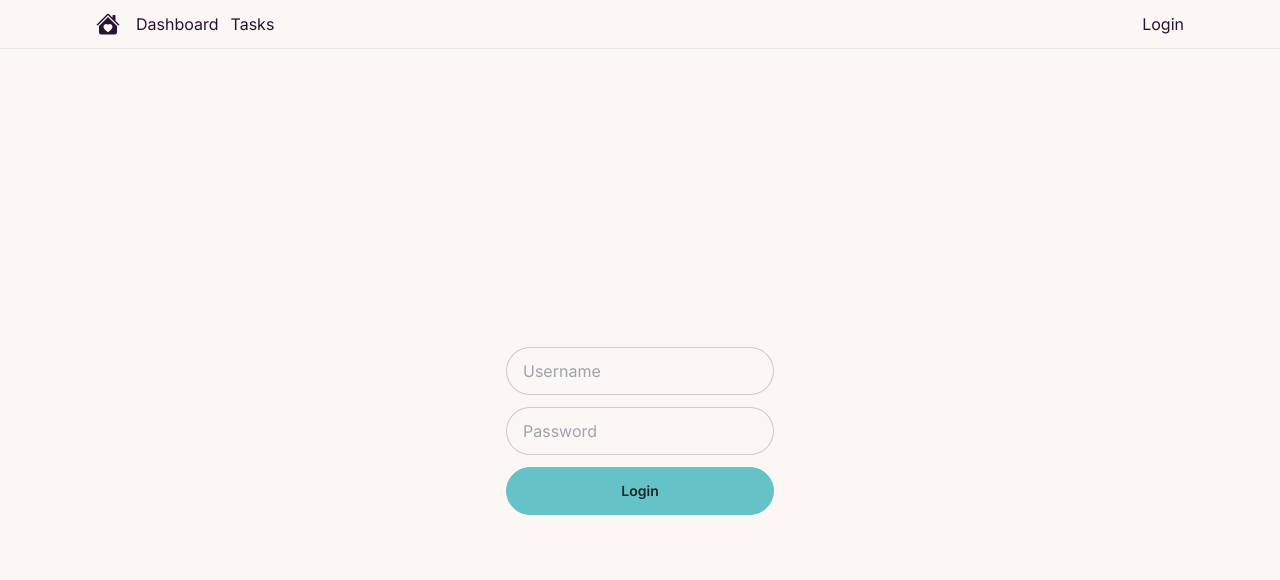
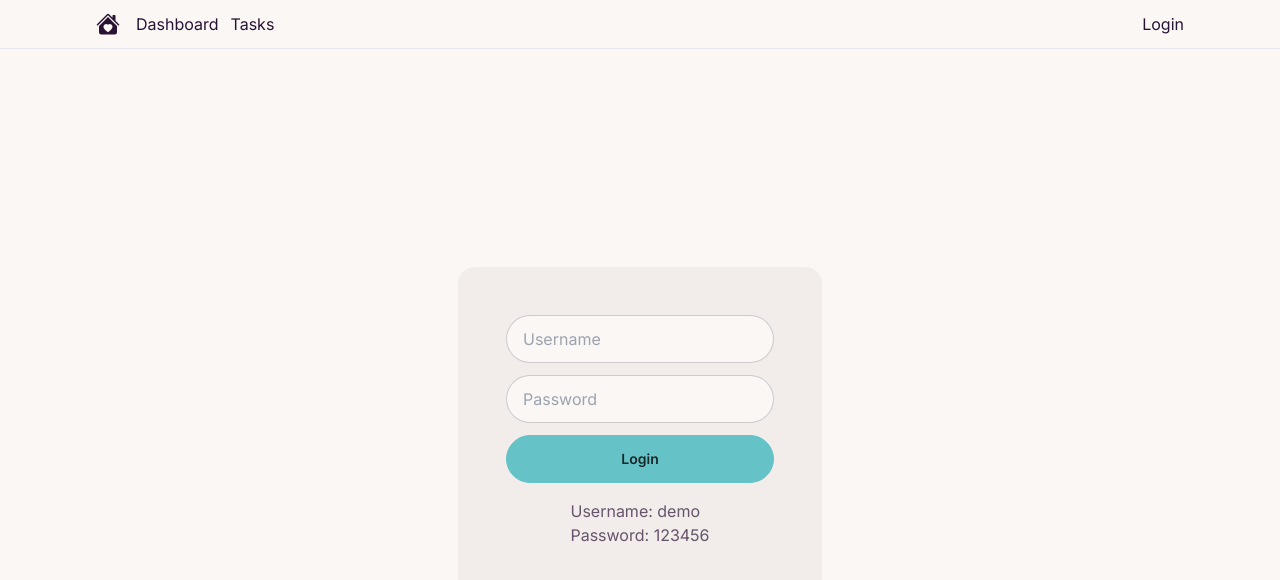
Before and after one commit to declangao/household-task-manager, a Next.js app: page /auth/signin in a window 1280 px wide. Shown: the top 580 px of the page. Built offline with nearby package versions, Linux system fonts and the light colour scheme; no server answers.

Commit message:
Custom login page

```diff
--- a/app/Navbar.tsx
+++ b/app/Navbar.tsx
@@ -4,7 +4,7 @@ import React from 'react';
 import { BsHouseHeartFill } from 'react-icons/bs';
 import Link from 'next/link';
 import { usePathname } from 'next/navigation';
-import { useSession, getCsrfToken, signOut } from 'next-auth/react';
+import { useSession, signOut } from 'next-auth/react';
 import Skeleton from 'react-loading-skeleton';
 import 'react-loading-skeleton/dist/skeleton.css';
 import Avatar from '@/components/Avatar';
@@ -45,7 +45,7 @@ function AuthStatus() {
       </label>
       <ul
         tabIndex={0}
-        className="dropdown-content z-[1] menu p-2 shadow bg-base-100 rounded-box w-64 text-center"
+        className="dropdown-content z-[1] menu p-2 shadow bg-base-100 rounded-box w-64 text-center space-y-4"
       >
         <li className="text-lg">Welcome, {session?.user?.name!}!</li>
         {/* <li>
--- a/app/auth/authOptions.ts
+++ b/app/auth/authOptions.ts
@@ -3,7 +3,6 @@ import { PrismaAdapter } from '@auth/prisma-adapter';
 import { NextAuthOptions } from 'next-auth';
 
 import prisma from '@/prisma/client';
-import { verify } from 'crypto';
 import { verifyPassword } from '@/utils/auth';
 
 const authOptions: NextAuthOptions = {
@@ -51,9 +50,9 @@ const authOptions: NextAuthOptions = {
   session: {
     strategy: 'jwt',
   },
-  // pages: {
-  //   signIn: '/auth/signin',
-  // },
+  pages: {
+    signIn: '/auth/signin',
+  },
 };
 
 export default authOptions;
--- a/app/auth/signin/page.tsx
+++ b/app/auth/signin/page.tsx
@@ -1,29 +1,61 @@
 'use client';
 
-import React from 'react';
+import { signIn } from 'next-auth/react';
+import React, { useRef } from 'react';
 
-export default function LoginPage() {
+export default function LoginPage({
+  searchParams,
+}: {
+  searchParams: { error: string };
+}) {
+  const usernameRef = useRef<HTMLInputElement>(null);
+  const passwordRef = useRef<HTMLInputElement>(null);
+
+  const handleSubmit = (e: React.FormEvent) => {
+    e.preventDefault();
+
+    signIn('credentials', {
+      username: usernameRef.current?.value,
+      password: passwordRef.current?.value,
+      redirect: true,
+      callbackUrl: '/',
+    });
+  };
+
   return (
     <div className="flex flex-col justify-center items-center h-[calc(100vh-100px)]">
+      <div className="card p-4 md:p-12 flex bg-base-200/70 flex-col justify-center items-center gap-4">
+        {searchParams.error === 'CredentialsSignin' && (
+          <p className="text-error">Username or password incorrect...</p>
+        )}
+
         <form className="flex flex-col gap-3">
           <input
             type="text"
             placeholder="Username"
+            ref={usernameRef}
             className="input input-bordered w-full"
           />
           <input
             type="password"
             placeholder="Password"
+            ref={passwordRef}
             className="input input-bordered w-full"
           />
 
           <button
             className="btn btn-primary normal-case"
-          // disabled={isPending}
+            onClick={handleSubmit}
           >
             Login
           </button>
         </form>
+
+        <div className="text-base-content/70">
+          <p>Username: demo</p>
+          <p>Password: 123456</p>
+        </div>
+      </div>
     </div>
   );
 }
```
Lines whose indentation alone changed are shown as unchanged.
